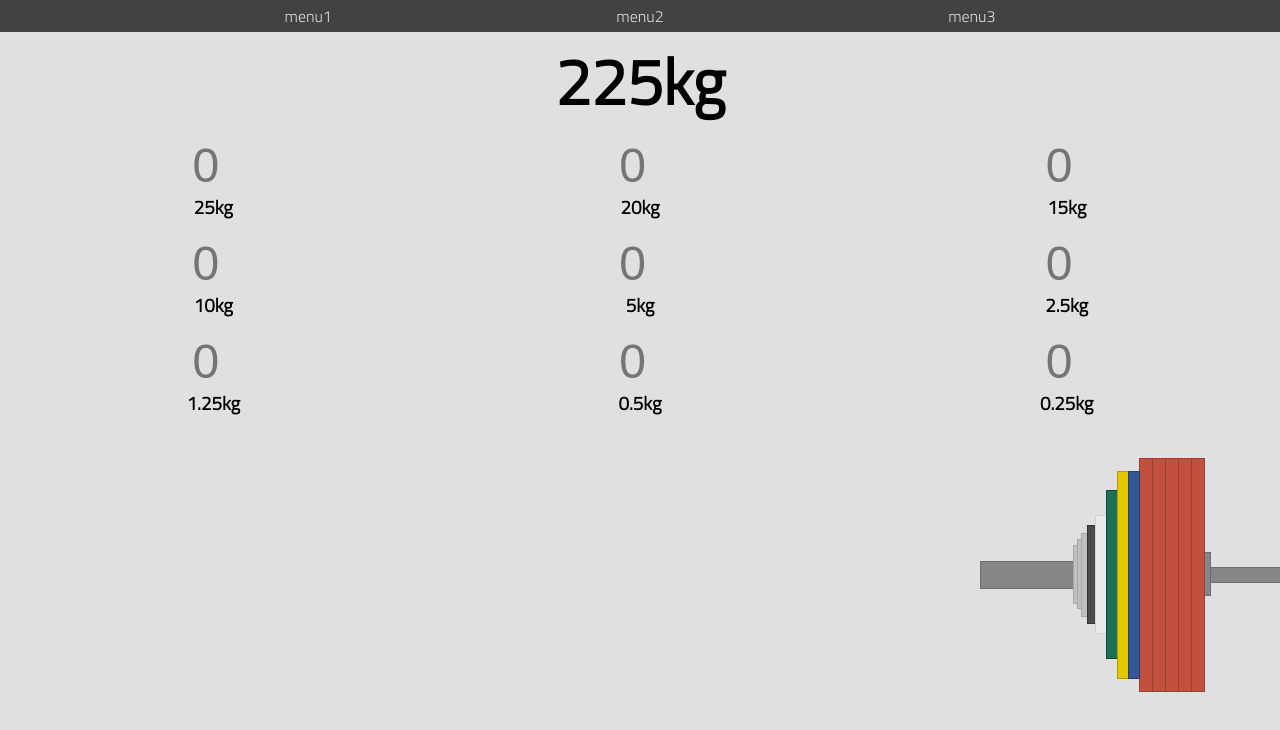
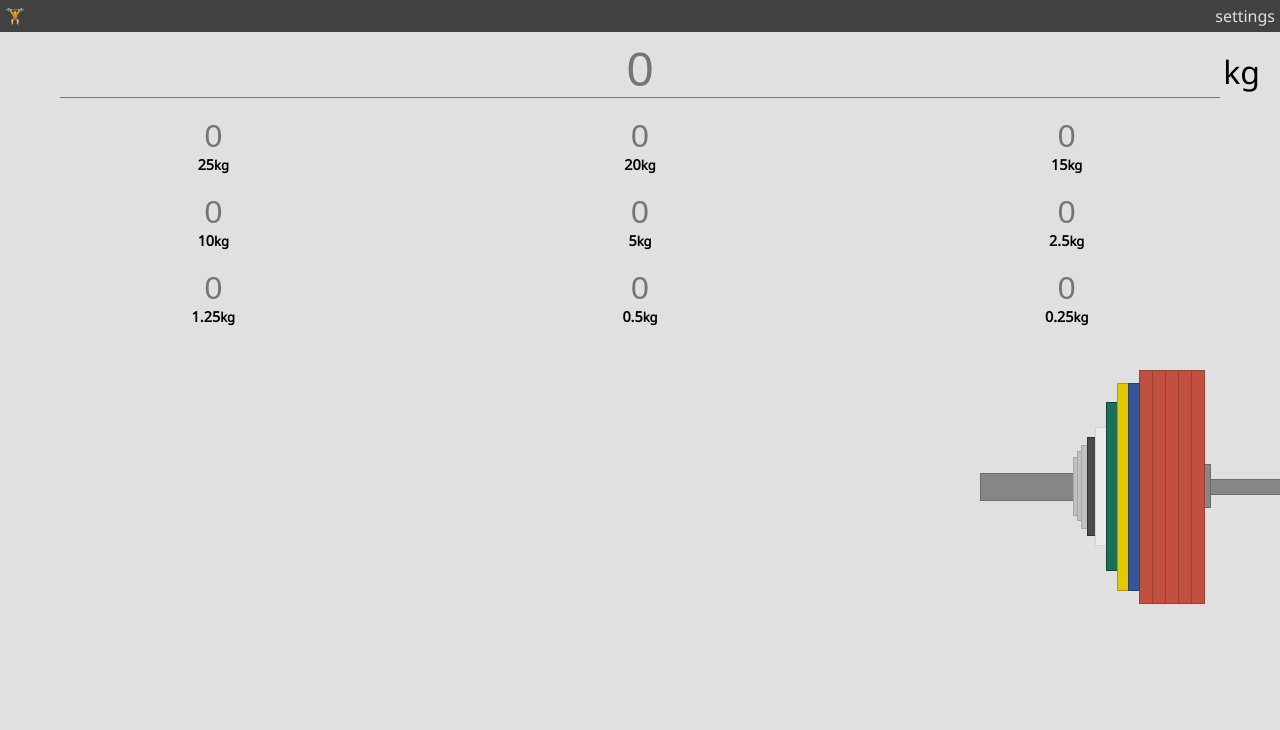
Before and after one commit to jbberinger/visual-barbell-calculator, a React (Create React App) app: page / in a window 1280 px wide. Shown: the top 730 px of the page. Built offline with nearby package versions, Linux system fonts and the light colour scheme.

Commit message:
add state to input and fix formatting

```diff
--- a/src/app.tsx
+++ b/src/app.tsx
@@ -26,9 +26,8 @@ const App: React.FC = () => {
     <div className='app'>
       <main className='grid'>
         <nav className='nav'>
-          <div>menu1</div>
-          <div>menu2</div>
-          <div>menu3</div>
+          <div>🏋️</div>
+          <div>settings</div>
         </nav>
         <WeightInput />
         <BarbellCanvas dimension={dimension} />
--- a/src/component/weight-input.tsx
+++ b/src/component/weight-input.tsx
@@ -1,30 +1,75 @@
-import React from 'react';
+import React, { useEffect, useState, ChangeEvent } from 'react';
 import color from '../util/color'
 
-const kgPlateWeights: string[] = ['25', '20', '15', '10', '5', '2.5', '1.25', '0.5', '0.25']
-const kgColors: string[] = Object.values(color.plates.kg);
+const WeightInput: React.FC = () => {
+  const kgPlateWeights: number[] = [25, 20, 15, 10, 5, 2.5, 1.25, 0.5, 0.25];
+  const kgColors: string[] = Object.values(color.plates.kg);
+  let initialState: { [index: number]: number } = {};
 
-const WeightInput: React.FC = () => {
+  const [weightCount, setWeightCount] = useState({
+    ...kgPlateWeights.reduce((stateObj, weight) => {
+      stateObj[weight] = 0;
+      return stateObj;
+    }, initialState)
+  })
+  const [totalWeight, setTotalWeight] = useState(0);
+
+  const handleInput = (event: ChangeEvent<HTMLInputElement>) => {
+    const name = event.target.getAttribute('name');
+    if (name) {
+      const count = event.target.value.replace('/[^0-9]/g', '');
+      setWeightCount({ ...weightCount, [name]: count });
+    }
+  }
+
+  const handleTotalInput = (event: ChangeEvent<HTMLInputElement>) => {
+    const totalWeightInput: number = parseInt(event.target.value.replace('/[^0-9]/g', ''));
+    setTotalWeight(totalWeightInput);
+  }
 
   return (
     <form className='weights-container'>
-      <h1 className='total-weight'>225kg</h1>
-      {kgPlateWeights.map((w, i) => <InputCard weight={w} color={kgColors[i]} />)}
+      <div className='total-input-card'>
+        <input
+          className='total-input'
+          type='tel'
+          placeholder='0'
+          value={totalWeight > 0 ? totalWeight : ''}
+          style={{ caretColor: 'black' }}
+          onChange={handleTotalInput}
+        />
+        <span className='total-unit'>kg</span>
+      </div>
+
+      {
+        kgPlateWeights.map((w, i) => <InputCard weight={w} color={kgColors[i]} count={weightCount[w]} handleInput={handleInput} key={w} />)
+      }
     </form>
-
   )
 }
 
-const InputCard: React.FC<{ weight: string, color: string }> = ({ weight, color }) => {
+type InputCardPropsType = {
+  weight: number;
+  color: string;
+  count: number;
+  handleInput: (event: ChangeEvent<HTMLInputElement>) => void;
+};
+
+const InputCard: React.FC<InputCardPropsType> = ({ weight, color, count, handleInput }) => {
+
   return (
     <div className='input-card'>
       <input
         className='input'
-        type='number'
+        type='tel'
         placeholder='0'
-        style={{ border: 0, color: `${color}`, caretColor: `${color}` }} />
+        value={count > 0 ? count : ''}
+        style={{ color: `${color}`, caretColor: `${color}` }}
+        onChange={handleInput}
+        name={`${weight}`}
+      />
       <h3>{weight}<span className='input-unit'>kg</span></h3>
-    </div>
+    </div >
   )
 }
 
--- a/src/style/app.scss
+++ b/src/style/app.scss
@@ -1,11 +1,24 @@
-@import url("https://fonts.googleapis.com/css?family=Titillium+Web:300&display=swap");
+@import url("https://fonts.googleapis.com/css?family=Noto+Sans&display=swap");
 
 html,
 body {
-  font-family: "Titillium Web", sans-serif;
+  font-family: "Noto Sans", sans-serif;
   margin: 0;
   padding: 0;
   background: #e0e0e0;
+  font-size: 16px;
+}
+
+h1 {
+  font-size: 2.5em;
+  margin-top: 15px;
+  margin-bottom: 10px;
+}
+
+h3 {
+  font-size: 0.9em;
+  margin-top: 0;
+  margin-bottom: 0;
 }
 
 .app {
@@ -28,11 +41,12 @@ body {
 .nav {
   grid-area: nav;
   display: flex;
-  justify-content: space-evenly;
+  justify-content: space-between;
   align-items: center;
   color: #e0e0e0;
   background: #424242;
   height: 100%;
+  padding: 0 5px;
 }
 
 .weights-container {
@@ -43,32 +57,14 @@ body {
   align-items: center;
   justify-content: center;
   text-align: center;
-  .total-weight {
-    grid-column: 1/3 span;
-  }
-  h1 {
-    font-size: 4em;
-  }
-  h1,
-  h3 {
-    margin-top: 0;
-    margin-bottom: 0;
-  }
-  .input-card {
-    display: flex;
-    flex-direction: column;
-    align-items: center;
-    justify-content: center;
-  }
 }
 
-.input {
-  width: 2em;
-  text-align: center;
-  font-size: 3em;
+@mixin input-styling {
   padding: 0;
   margin: 0;
   outline: 0;
+  border: 0;
+  border-radius: 0;
   background: transparent;
   &::placeholder {
     opacity: 1;
@@ -79,6 +75,49 @@ body {
   }
   &:active::placeholder {
     opacity: 0;
+  }
+}
+
+.total-input-card {
+  grid-column: 1/3 span;
+  display: flex;
+  align-items: center;
+  justify-content: center;
+  text-align: right;
+  padding: 10px 0;
+  .total-input {
+    z-index: 0;
+    @include input-styling;
+    width: 100%;
+    margin: 0 60px;
+    font-size: 3em;
+    text-align: center;
+    border-bottom: 0.5px solid #777;
+  }
+  .total-unit {
+    position: absolute;
+    right: 0;
+    padding-right: 20px;
+    z-index: 1;
+    align-self: flex-end;
+    font-size: 2em;
+    padding-bottom: 5px;
+  }
+}
+
+.input-card {
+  display: flex;
+  flex-direction: column;
+  align-items: center;
+  justify-content: center;
+  .input {
+    @include input-styling;
+    width: 2em;
+    text-align: center;
+    font-size: 2em;
+  }
+  .input-unit {
+    font-size: 0.9em;
   }
 }
 
```
